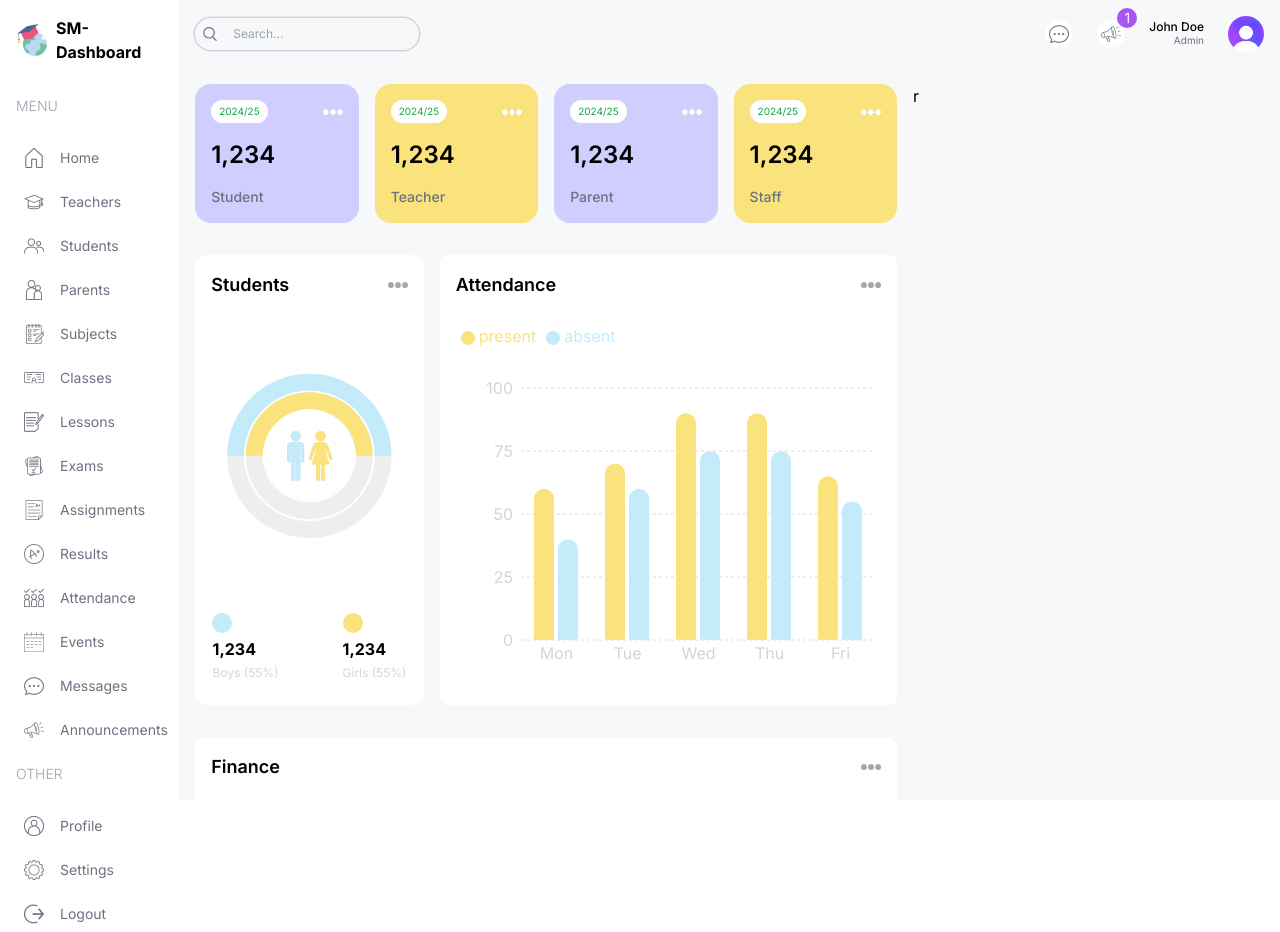
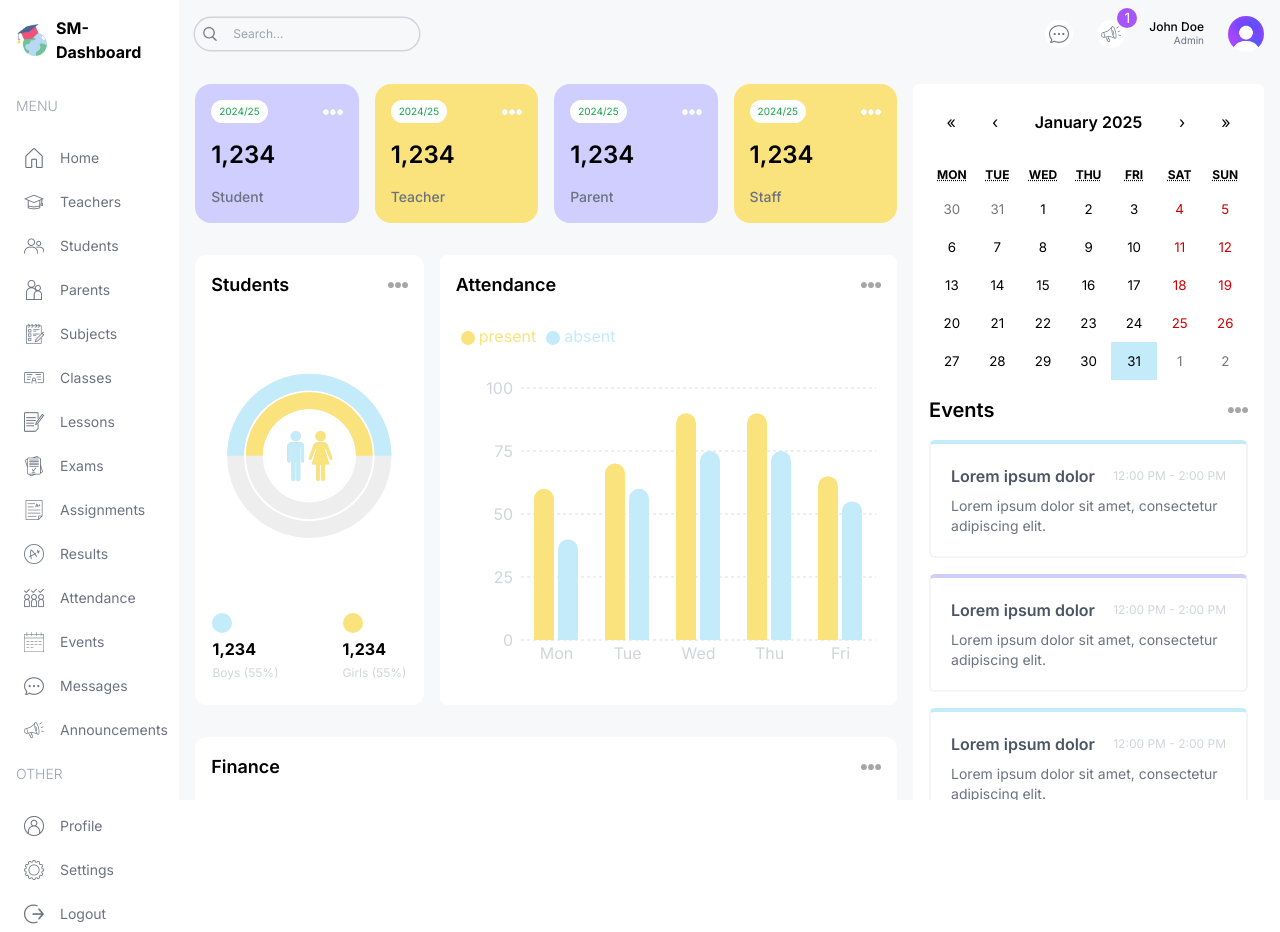
Before and after one commit to wongtonyb/sm-dashboard, a Next.js app: page /admin in a window 1280 px wide. Built offline with nearby package versions, Linux system fonts and the light colour scheme.

Commit message:
eventcalendar

```diff
--- a/package.json
+++ b/package.json
@@ -13,6 +13,7 @@
     "next": "^14.2.23",
     "node": "^18.20.6",
     "react": "^18",
+    "react-calendar": "^5.1.0",
     "react-dom": "^18",
     "recharts": "^2.15.1"
   },
--- a/src/app/(dashboard)/admin/page.tsx
+++ b/src/app/(dashboard)/admin/page.tsx
@@ -2,6 +2,7 @@
 import CountChart from "@/components/CountChart";
 import AttendanceChart from "@/components/AttendanceChart";
 import FinanceChart from "@/components/FinanceChart";
+import EventCalendar from "@/components/EventCalendar";
 
 const AdminPage = () => {
   return (
@@ -32,7 +33,9 @@
         </div>
       </div>
       {/* RIGHT */}
-      <div className="w-full lg:w-1/3">r</div>
+      <div className="w-full lg:w-1/3 flex flex-col gap-8">
+        <EventCalendar />
+      </div>
     </div>
   );
 };
--- a/src/app/globals.css
+++ b/src/app/globals.css
@@ -1,3 +1,18 @@
 @tailwind base;
 @tailwind components;
 @tailwind utilities;
+
+.react-calendar {
+    width: 100% !important;
+    border: none !important;
+    font-family: "Inter", sans-serif !important;
+}
+
+.react-calendar__navigation__label__labelText {
+    font-weight: 600;
+  }
+
+  .react-calendar__tile--active {
+    background-color: #c3ebfa !important;
+    color: black !important;
+  }
--- /dev/null
+++ b/src/components/EventCalendar.tsx
@@ -0,0 +1,62 @@
+"use client";
+
+import Image from "next/image";
+import { useState } from "react";
+import Calendar from "react-calendar";
+import "react-calendar/dist/Calendar.css";
+
+type ValuePiece = Date | null;
+
+type Value = ValuePiece | [ValuePiece, ValuePiece];
+
+// TEMPORARY
+const events = [
+  {
+    id: 1,
+    title: "Lorem ipsum dolor",
+    time: "12:00 PM - 2:00 PM",
+    description: "Lorem ipsum dolor sit amet, consectetur adipiscing elit.",
+  },
+  {
+    id: 2,
+    title: "Lorem ipsum dolor",
+    time: "12:00 PM - 2:00 PM",
+    description: "Lorem ipsum dolor sit amet, consectetur adipiscing elit.",
+  },
+  {
+    id: 3,
+    title: "Lorem ipsum dolor",
+    time: "12:00 PM - 2:00 PM",
+    description: "Lorem ipsum dolor sit amet, consectetur adipiscing elit.",
+  },
+];
+
+const EventCalendar = () => {
+  const [value, onChange] = useState<Value>(new Date());
+
+  return (
+    <div className="bg-white p-4 rounded-md">
+      <Calendar onChange={onChange} value={value} />
+      <div className="flex items-center justify-between ">
+        <h1 className="text-xl font-semibold my-4">Events</h1>
+        <Image src="/moreDark.png" width={20} height={20} alt="Add Event" />
+      </div>
+      <div className="flex flex-col gap-4">
+        {events.map((event) => (
+          <div
+            key={event.id}
+            className="p-5 rounded-md border-2 border-gray-100 border-t-4 odd:border-t-smSky even:border-t-smPurple"
+          >
+            <div className="flex items-center justify-between">
+              <h1 className="font-semibold text-gray-600">{event.title}</h1>
+              <span className="text-gray-300 text-xs">{event.time}</span>
+            </div>
+            <p className="text-sm text-gray-500 mt-2">{event.description}</p>
+          </div>
+        ))}
+      </div>
+    </div>
+  );
+};
+
+export default EventCalendar;
```
Also changed, not shown: 1 other file (tests, documents, lock files or other folders).
